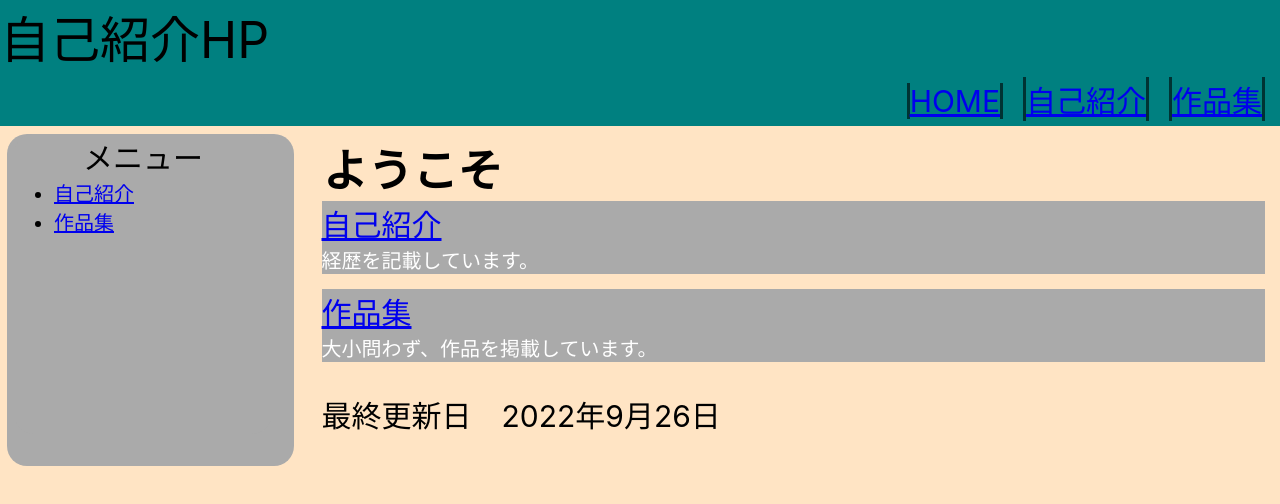
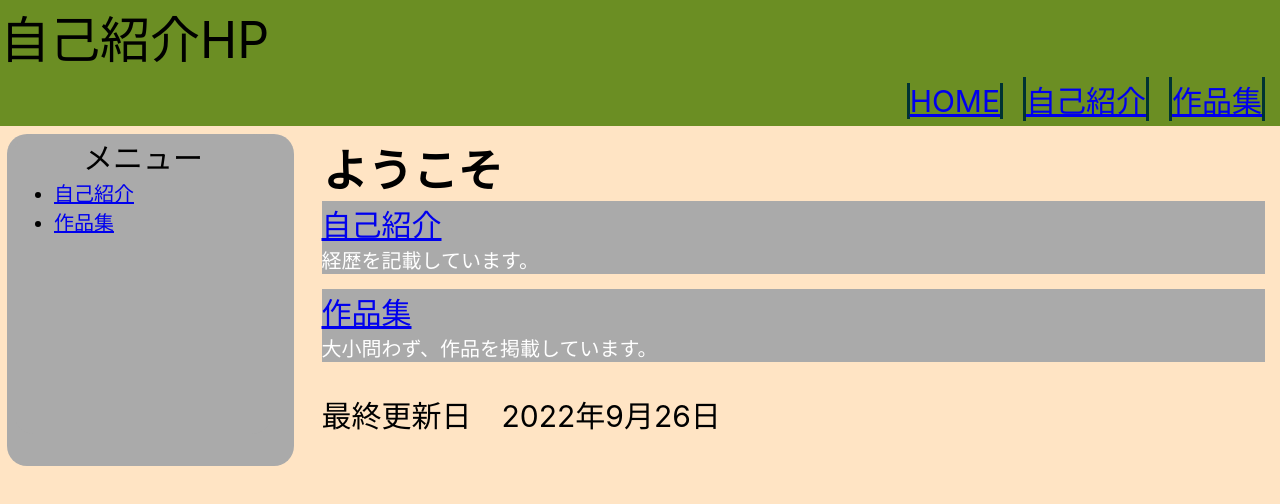
Before and after one commit to headphones06/homepage, a React (Create React App) app: page / in a window 1280 px wide. Shown: the top 504 px of the page. Built offline with nearby package versions, Linux system fonts and the light colour scheme.

Commit message:
ヘッダー　色変更

```diff
--- a/src/Style/Header.scss
+++ b/src/Style/Header.scss
@@ -1,6 +1,6 @@
 header {
   width: 100%;
-  background-color: teal;
+  background-color: olivedrab;
   margin-bottom: 5px;
 }
 
```
Also changed, not shown: 1 other file (tests, documents, lock files or other folders).
